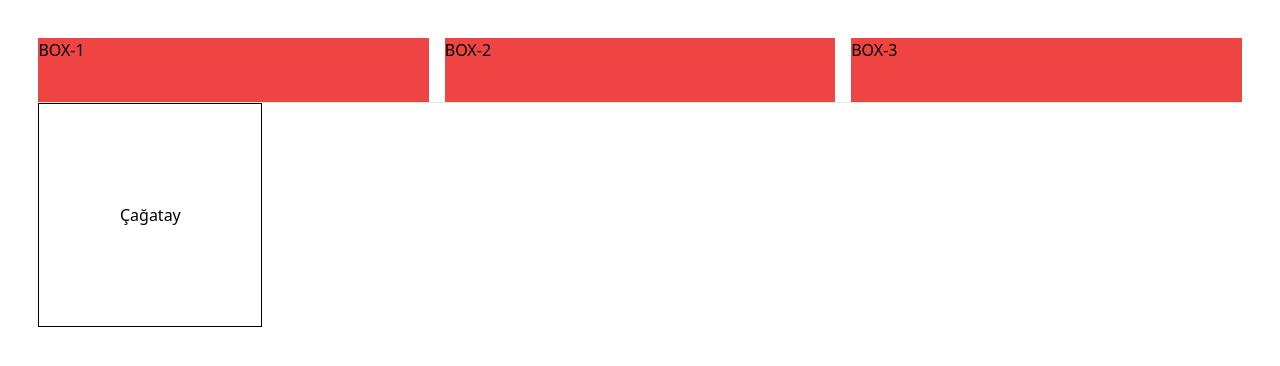
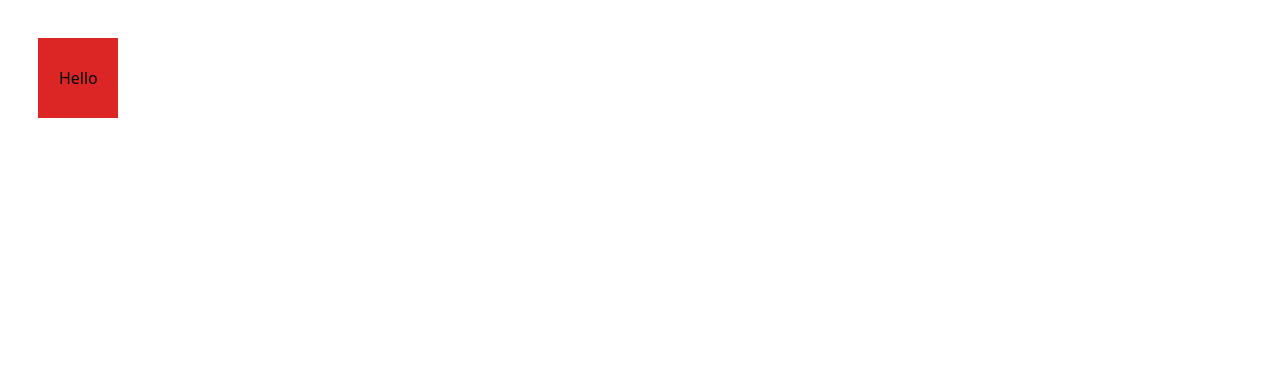
Before and after one commit to yakintech/turkcell-reactjs-tutorial, a React (Vite) app: page / in a window 1280 px wide. Shown: the top 366 px of the page. Built offline with nearby package versions, Linux system fonts and the light colour scheme.

Commit message:
tailwindcss sample

```diff
--- a/src/App.jsx
+++ b/src/App.jsx
@@ -24,11 +24,14 @@ import AddCategory from './axiosSample/AddCategory'
 import AddProduct from './axiosSample/AddProduct'
 import StylingSample from './styling/StylingSample'
 import TailwindSample from './styling/TailwindSample'
+import TButton from './ui-elements/button'
 
 
 function App() {
 
-  return <TailwindSample/>
+  return <>
+    <TButton className="w-20 h-20 bg-red-600" onClick={() => alert("Hello")}>Hello</TButton>
+  </>
 
   return <>
     <ul>
--- /dev/null
+++ b/src/ui-elements/button/index.tsx
@@ -0,0 +1,11 @@
+import React from 'react'
+
+function TButton(props) {
+
+
+    return <>
+        <button {...props}>{props.children}</button>
+    </>
+}
+
+export default TButton
```
